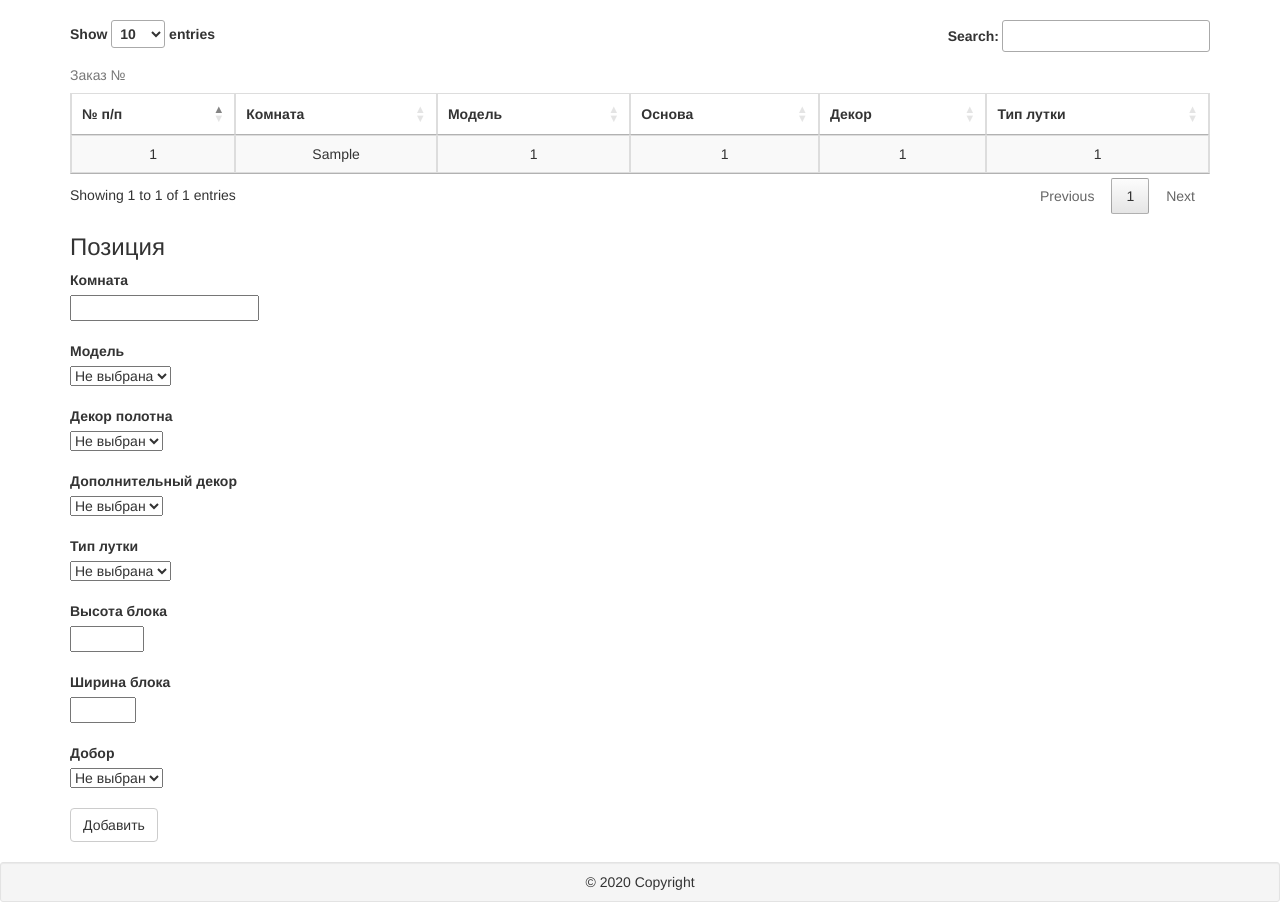
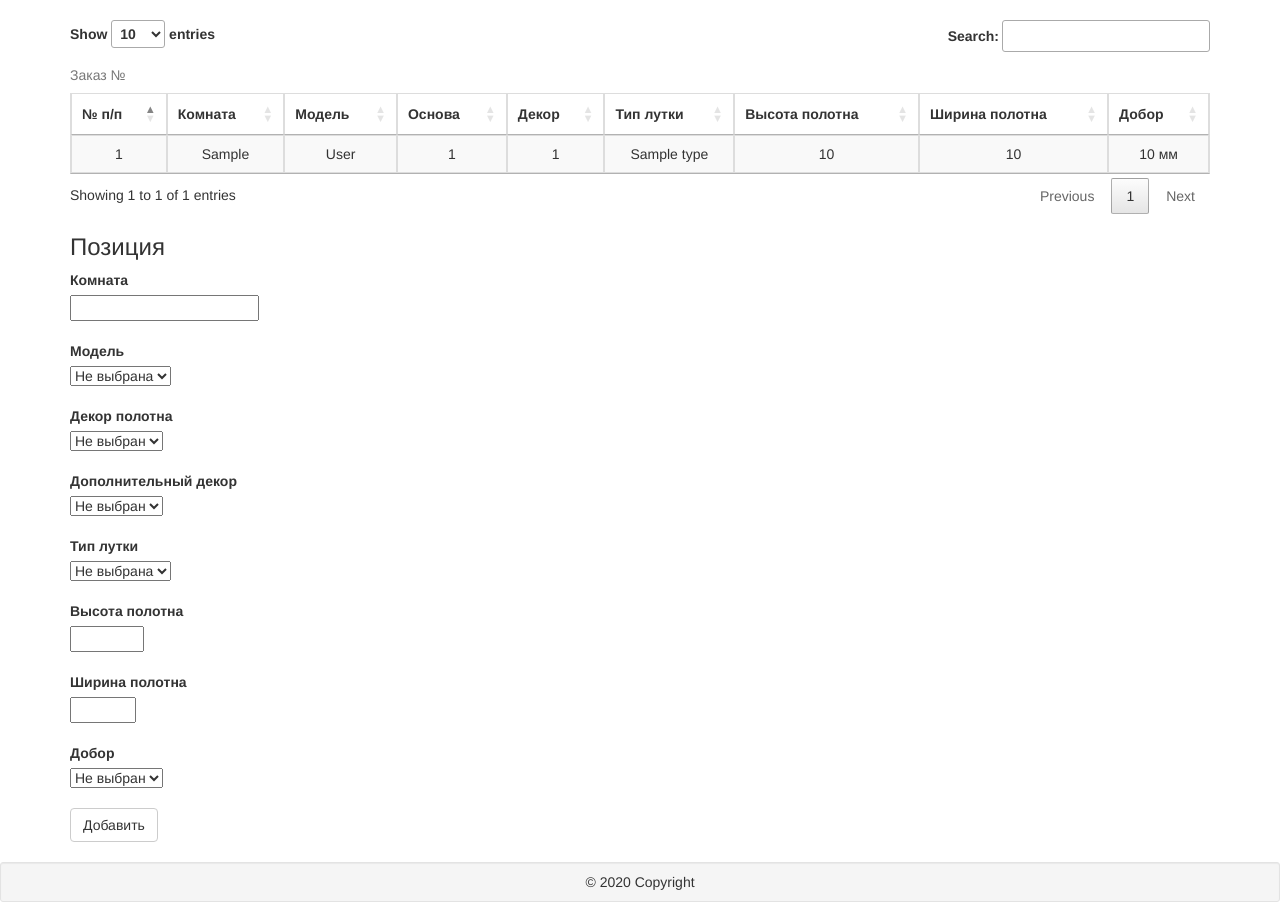
Before and after one commit to Serdiuk-Roman/wwf, a Flask app: page /position in a window 1280 px wide. Shown: the part 52-974 px from the top of the page. Run offline with Flask 2, Linux system fonts and the light colour scheme; a user stored in the database is signed in; tables that the repository leaves empty hold one stand-in row (values such as "Sample post"); parts of the project's set-up code (start-up, migrations or seed data) failed here and were passed over; some libraries are stand-ins or nearby versions.

Commit message:
first step to modern readme md

```diff
--- a/app_dir/forms.py
+++ b/app_dir/forms.py
@@ -104,25 +104,25 @@ class PositionForm(FlaskForm):
         #     (ft.id, ft.frame_name) for ft in FrameType.query.all()
         # ]
     )
-    height_block = IntegerField(
-        'Высота блока',
-        widget=NumberInput(min='1844', max='2294', step='10'),
+    doors_height = IntegerField(
+        'Высота полотна',
+        widget=NumberInput(min='1800', max='2240', step='10'),
         validators=[
             DataRequired(),
             NumberRange(
-                min=1844,
-                max=2294,
-                message='Некоректная высота блока'
+                min=1800,
+                max=2240,
+                message='Некоректная высота полотна'
             )
         ]
     )
-    width_block = IntegerField(
-        'Ширина блока',
-        widget=NumberInput(min='370', max='970', step='10'),
+    doors_width = IntegerField(
+        'Ширина полотна',
+        widget=NumberInput(min='550', max='900', step='10'),
         validators=[NumberRange(
-            min=370,
-            max=970,
-            message='Некоректная ширина блока'
+            min=550,
+            max=900,
+            message='Некоректная ширина полотна'
         )]
     )
     expander_id = SelectField(
--- a/app_dir/models.py
+++ b/app_dir/models.py
@@ -78,18 +78,32 @@ class DoorModel(db.Model):
     glass_plus = db.Column(db.Boolean, default=False, nullable=False)
 
     def __repr__(self):
-        return 'Model {}'.format(self.modelname)
+        return self.modelname
 
 
 class FrameType(db.Model):
     id = db.Column(db.Integer, primary_key=True)
     frame_name = db.Column(db.String(16))
+    expanders = db.relationship(
+        'Position',
+        backref='frame_type'
+    )
+
+    def __repr__(self):
+        return self.frame_name
 
 
 class Expander(db.Model):
     __tablename__ = 'expanders'
     id = db.Column(db.Integer, primary_key=True)
     expander_width = db.Column(db.Integer)
+    expanders = db.relationship(
+        'Position',
+        backref='expander'
+    )
+
+    def __repr__(self):
+        return '{} мм'.format(self.expander_width)
 
 
 class Position(db.Model):
@@ -101,8 +115,8 @@ class Position(db.Model):
     base_decor_id = db.Column(db.Integer, db.ForeignKey('decor.id'))
     second_decor_id = db.Column(db.Integer, db.ForeignKey('decor.id'))
     frame_id = db.Column(db.Integer, db.ForeignKey('frame_type.id'))
-    height_block = db.Column(db.Integer)
-    width_block = db.Column(db.Integer)
+    doors_height = db.Column(db.Integer)
+    doors_width = db.Column(db.Integer)
     expander_id = db.Column(db.Integer, db.ForeignKey('expanders.id'))
 
     # other_decor_id = db.Column(db.Integer, db.ForeignKey('decor.id'))
--- a/app_dir/routes.py
+++ b/app_dir/routes.py
@@ -8,7 +8,7 @@ from app_dir import app, db
 from app_dir.models import User, Decor, DoorModel, Position
 from app_dir.forms import LoginForm, RegistrationForm, \
     DecorForm, DoorModelForm, PositionForm
-from app_dir.utils import set_decor_type
+from app_dir.utils import set_decor_type, decor_list
 
 
 @app.route('/')
@@ -128,8 +128,8 @@ def position():
             base_decor_id=form.base_decor_id.data,
             second_decor_id=form.second_decor_id.data,
             frame_id=form.frame_id.data,
-            height_block=form.height_block.data,
-            width_block=form.width_block.data,
+            doors_height=form.doors_height.data,
+            doors_width=form.doors_width.data,
             expander_id=form.expander_id.data,
             # other_decor_id=form.other_decor_id.data
         )
@@ -148,3 +148,41 @@ def position():
         positions=positions,
         forms=form
     )
+
+
+@app.route('/first_data')
+@login_required
+def first_data():
+    pass
+
+    if len(Decor.query.all()) is 0:
+
+        for element in decor_list:
+            decor = Decor(
+                indexname=element[0],
+                decorname=element[1],
+                decor_type=element[2]
+            )
+            db.session.add(decor)
+        db.session.commit()
+
+    # decor = Decor()
+    # if form.validate_on_submit():
+    #     position = Position(
+    #         room=form.room.data
+    #     )
+    #     db.session.add(position)
+    #     db.session.commit()
+    #     flash('Поздравляю, Вы добавили новую позицию.')
+    #     return redirect(url_for('position'))
+    # if form.errors:
+    #     print(form.errors)
+    # positions = Position.query.all()
+    # if not positions:
+    #     flash('В базе еще пусто')
+    # return render_template(
+    #     'position.html',
+    #     title='Position',
+    #     positions=positions,
+    #     forms=form
+    # )
--- a/app_dir/templates/position.html
+++ b/app_dir/templates/position.html
@@ -14,6 +14,9 @@
                 <th class="text-center">Основа</th>
                 <th class="text-center">Декор</th>
                 <th class="text-center">Тип лутки</th>
+                <th class="text-center">Высота полотна</th>
+                <th class="text-center">Ширина полотна</th>
+                <th class="text-center">Добор</th>
             </tr>
         </thead>
         <tbody>
@@ -26,7 +29,7 @@
                     {{ position.room }}
                 </td>
                 <td>
-                    {{ position.doormodel_id }}
+                    {{ position.doormodel }}
                 </td>
                 <td>
                     {{ position.base_decor_id }}
@@ -35,7 +38,16 @@
                     {{ position.second_decor_id }}
                 </td>
                 <td>
-                    {{ position.frame_id }}
+                    {{ position.frame_type }}
+                </td>
+                <td>
+                    {{ position.doors_height }}
+                </td>
+                <td>
+                    {{ position.doors_width }}
+                </td>
+                <td>
+                    {{ position.expander }}
                 </td>
             </tr>
             {% endfor %}
@@ -53,8 +65,8 @@
             {{ render_field(forms.base_decor_id) }}
             {{ render_field(forms.second_decor_id) }}
             {{ render_field(forms.frame_id) }}
-            {{ render_field(forms.height_block) }}
-            {{ render_field(forms.width_block) }}
+            {{ render_field(forms.doors_height) }}
+            {{ render_field(forms.doors_width) }}
             {{ render_field(forms.expander_id) }}
             {{ forms.submit(class_="btn btn-default") }}
         </dl>
--- a/app_dir/utils.py
+++ b/app_dir/utils.py
@@ -2,3 +2,25 @@ def set_decor_type(index):
     varlist = ['0', '0', '0', '0']
     varlist[int(index)] = '1'
     return ''.join(varlist)
+
+
+decor_list = [
+    {'indexname': '0', 'decorname': 'Не определен', 'decor_type': '0000'},
+    {'indexname': 'L3', 'decorname': 'Дуб Ценамон', 'decor_type': '1000'},
+    {'indexname': 'L11', 'decorname': 'Белый Матовый', 'decor_type': '1000'},
+    {'indexname': 'L1', 'decorname': 'Дуб Сантана', 'decor_type': '1000'},
+    {'indexname': '4', 'decorname': 'Зеркало Серебро', 'decor_type': '0100'},
+    {'indexname': '7', 'decorname': 'Стекло прозрачное Сатин', 'decor_type': '0010'},
+    {'indexname': '1', 'decorname': 'крашеное черное', 'decor_type': '0100'}
+]
+
+door_model_list = [
+    {sss},
+]
+
+
+id,modelname,laminate,cased_glass,glass_cleare,glass_plus
+1,Forte 12,1,1,0,0
+2,Forte 10,1,0,0,0
+3,Forte cleare 12,1,0,1,0
+4,Forte plus 12,1,0,0,1
--- a/config.py
+++ b/config.py
@@ -4,7 +4,7 @@ import os
 basedir = os.path.abspath(os.path.dirname(__file__))
 
 
-class Config(object):
+class Config():
 
     DEBUG = False
     TESTING = False
@@ -18,7 +18,6 @@ class ProductionConfig(Config):
 
 
 class DevelopmentConfig(Config):
-    DEVELOPMENT = True
     DEBUG = True
     SQLALCHEMY_DATABASE_URI = os.environ.get('DATABASE_URL') or \
         'sqlite:///' + os.path.join(basedir, 'app.db')
--- a/fla.txt
+++ b/fla.txt
@@ -1,6 +1,6 @@
 cd fla/
 source wf/bin/activate
-export FLASK_APP=constr.py
+export FLASK_APP=runner.py
 export FLASK_ENV=development
 export FLASK_DEBUG=1
 flask run
--- a/requirements.txt
+++ b/requirements.txt
@@ -7,7 +7,7 @@ Flask-Bootstrap==3.3.7.1
 Flask-DebugToolbar==0.10.1
 Flask-Login==0.4.1
 Flask-Migrate==2.5.2
-Flask-SQLAlchemy==2.4.0
+Flask-SQLAlchemy==2.4.1
 Flask-WTF==0.14.2
 itsdangerous==1.1.0
 Jinja2==2.10.1
```
Also changed, not shown: app_dir/__init__.py (+6 -2 lines), README.md, app.db, runner.py (renamed from constr.py).
